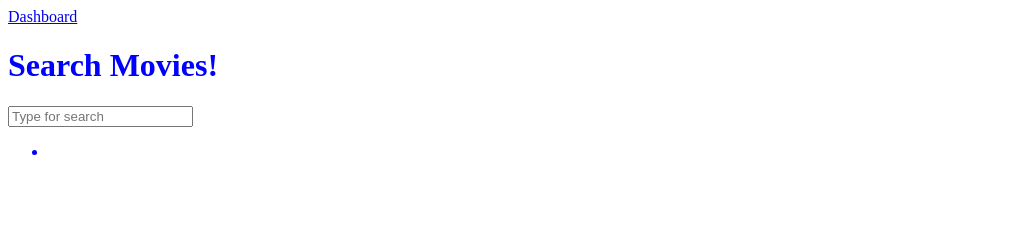
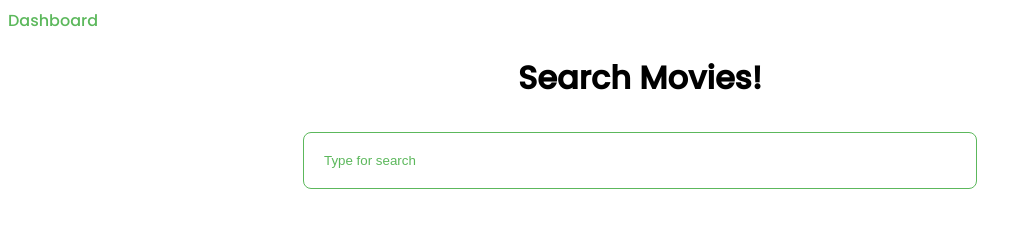
Before and after one commit to amelrc/tvmaze, a website with bundled scripts: page frontend/index.html in a window 1280 px wide. Shown: the whole page, without its empty margins (0-1032 px from the left). Built offline with nearby package versions, Linux system fonts and the light colour scheme.

Commit message:
added some css to the nodes

```diff
--- a/frontend/index.html
+++ b/frontend/index.html
@@ -5,6 +5,12 @@
     <meta name="viewport" content="width=device-width, initial-scale=1.0" />
     <title>Single Page App</title>
     <link rel="stylesheet" href="/static/css/index.css" />
+    <link rel="preconnect" href="https://fonts.googleapis.com" />
+    <link rel="preconnect" href="https://fonts.gstatic.com" crossorigin />
+    <link
+      href="https://fonts.googleapis.com/css2?family=Poppins:wght@100;500&display=swap"
+      rel="stylesheet"
+    />
   </head>
   <body>
     <nav class="nav">
--- a/frontend/static/css/index.css
+++ b/frontend/static/css/index.css
@@ -1,3 +1,41 @@
 body {
-  color: blue;
+  font-family: "Poppins", sans-serif;
 }
+
+.searchWrapper {
+  display: flex;
+  flex-direction: column;
+  align-items: center;
+}
+
+#searchShow {
+  font-weight: 400;
+  border: solid #5cb85c 1px;
+  width: 50%;
+  padding: 20px;
+  border-radius: 0;
+  box-shadow: none;
+  margin: 8px;
+  border-radius: 8px;
+}
+::placeholder {
+  color: #5cb85c;
+}
+#searchShow:focus-visible,
+#searchShow:active {
+  outline: none;
+  border: 1px solid #5cb85c;
+}
+
+ul {
+  list-style-type: none;
+}
+
+.episodesWrapper {
+  display: flex;
+  flex-direction: column;
+}
+a {
+  text-decoration: none;
+  color: #5cb85c;
+}
--- a/frontend/static/js/views/Dashboard.js
+++ b/frontend/static/js/views/Dashboard.js
@@ -57,21 +57,23 @@ export default class extends AbstractView {
         <img src=${el.image} alt='img_${i}'/>
         <h2>${el.name}</h2>
         ${el.description}
+        <div class='episodesWrapper'>
         ${el.episodes.map(
           (el) =>
-            `<a href='/episodes/${el.id}' data-link>Episode: ${el.name}</a>`
-        )}`;
+            `<a href='/episodes/${el.id}' data-link>Episode:${el.name}</a>`
+        )}
+        </div>`;
       });
       resultList.innerHTML = showInfo;
     };
 
     return `
+          <div class='searchWrapper'>
             <h1>Search Movies!</h1>
             <input id="searchShow" placeholder="Type for search" type="text" />
+          </div>
             <ul>
-              <li>
-                <div id="resultsList"></div>
-              </li>
+              <li id="resultsList"></li>
             </ul>
         `;
   }
--- a/frontend/static/js/views/Description.js
+++ b/frontend/static/js/views/Description.js
@@ -17,7 +17,6 @@ export default class extends AbstractView {
 
     const details = (results) => {
       const list = document.getElementById("episodeInformation");
-      // list.innerHTML = "";
       let showsOutput = "";
 
       showsOutput = `
```
